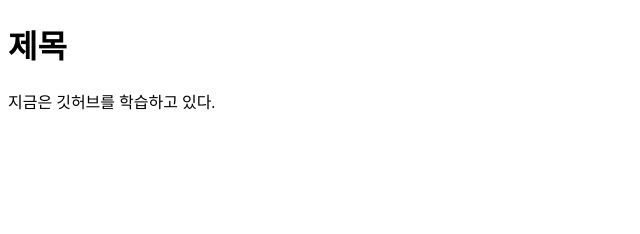
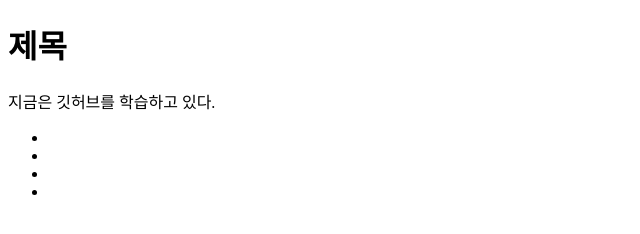
Before and after one commit to fsclass-n/big0611, a plain HTML site: page index.html in a window 1280 px wide. Shown: the full height of the page, 0-640 px from the left. Drawn offline with Linux system fonts and the light colour scheme.

Commit message:
내비게이션 미완성

```diff
--- a/index.html
+++ b/index.html
@@ -8,5 +8,11 @@
 <body>
     <h1>제목</h1>
     <p>지금은 깃허브를 학습하고 있다.</p>
+    <ul>
+        <li><a href="#"></a></li>
+        <li><a href="#"></a></li>
+        <li><a href="#"></a></li>
+        <li><a href="#"></a></li>
+    </ul>
 </body>
 </html>
```
